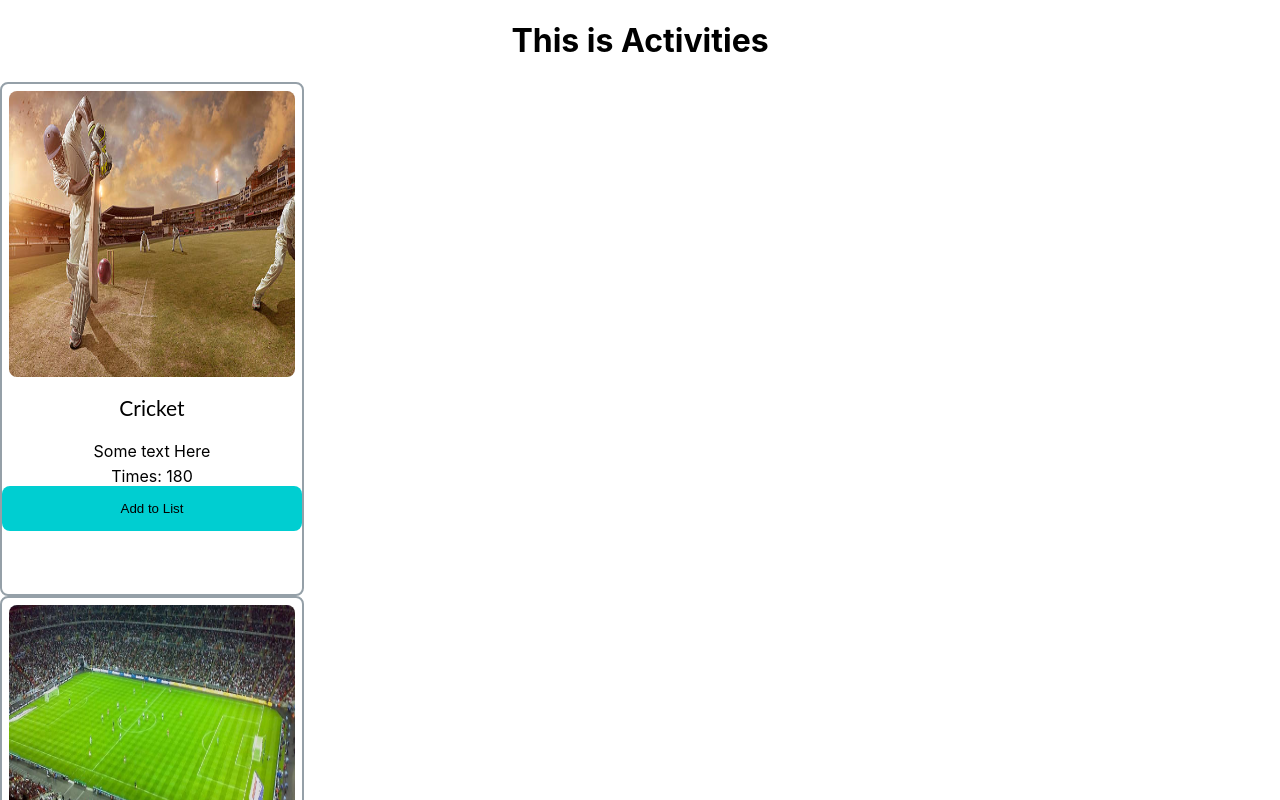
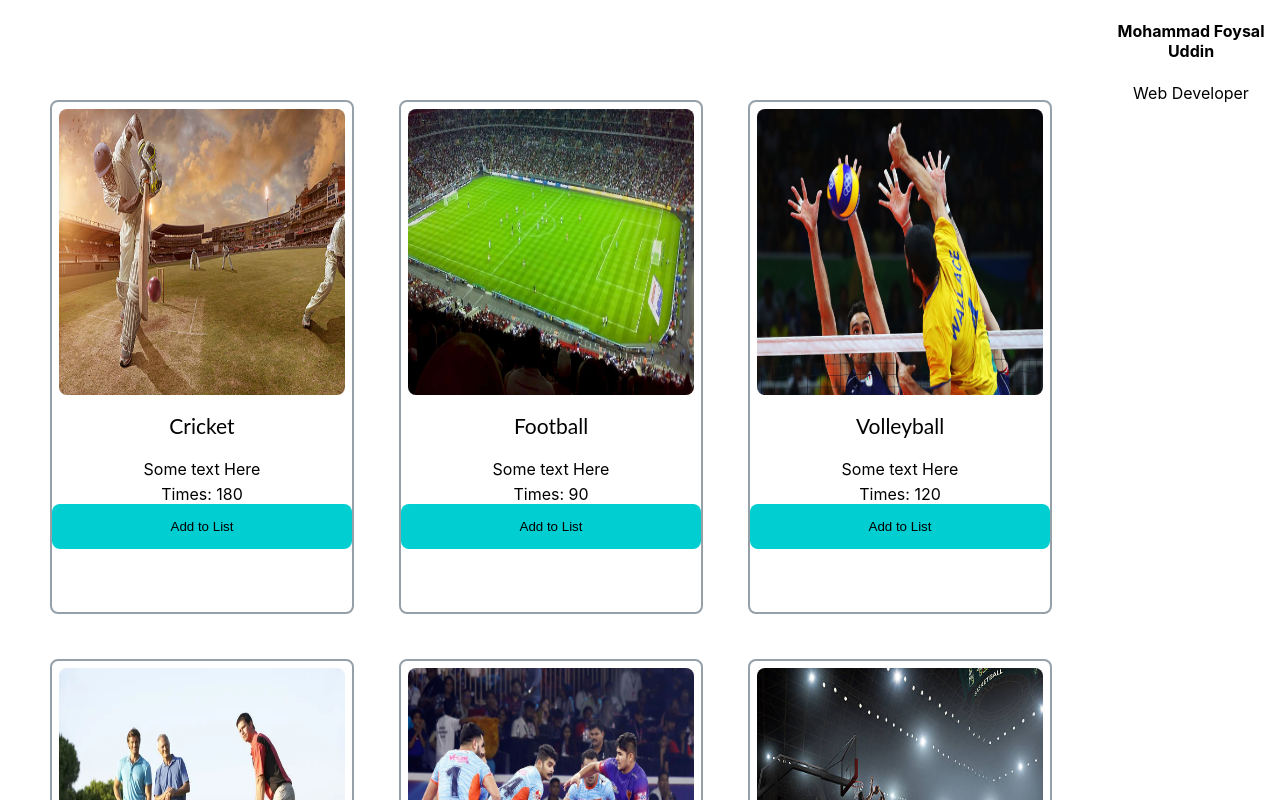
Before and after one commit to foysal767/xtreme-sports-club, a React (Create React App) app: page / in a window 1280 px wide. Shown: the top 800 px of the page. Built offline with nearby package versions, Linux system fonts and the light colour scheme.

Commit message:
activities component added

```diff
--- a/src/components/Activities/Activities.css
+++ b/src/components/Activities/Activities.css
@@ -0,0 +1,24 @@
+.page-container {
+    display: grid;
+    grid-template-columns: 4fr 1fr;
+}
+.activities-container {
+    display: grid;
+    grid-template-columns: repeat(3, 1fr);
+    gap: 45px;
+    margin: 100px 50px;
+}
+
+@media (max-width: 540px){
+    .page-container{
+    grid-template-columns: 1fr;
+    }
+    .activities-container {
+        grid-template-columns: 1fr;
+    }
+}
+@media (min-width: 768px) and (max-width: 1100px){
+    .activities-container {
+        grid-template-columns: repeat(2, 1fr);
+    }
+}
--- a/src/components/Activities/Activities.js
+++ b/src/components/Activities/Activities.js
@@ -1,5 +1,6 @@
 import React, { useEffect, useState } from 'react';
 import Cart from '../Cart/Cart';
+import "./Activities.css";
 
 const Activities = () => {
     const [activities, setActivities] = useState([]);
@@ -9,12 +10,18 @@ const Activities = () => {
         .then(data => setActivities(data))
     }, [])
     return (
-        <div>
-            <h1>This is Activities</h1>
+        <div className='page-container'>
+            <div className='activities-container'>
             {
                 activities.map(activity => <Cart
+                key={activity.id}
                 activity={activity}></Cart>)
             }
+            </div>
+            <div className='personal-info'>
+                <h4>Mohammad Foysal Uddin</h4>
+                <p>Web Developer</p>
+            </div>
         </div>
     );
 };
```
